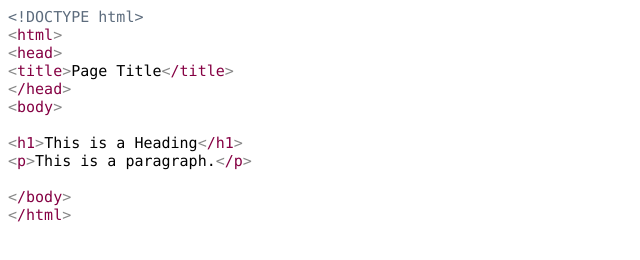
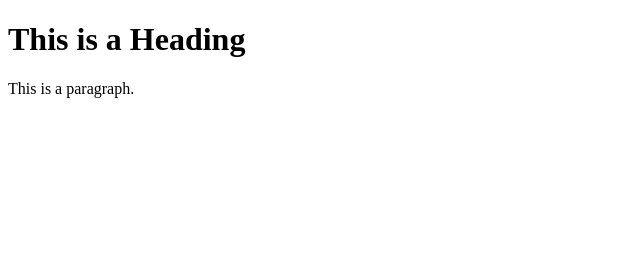
Before and after one commit to Meistermarla/meistermarla.github.io, a plain HTML site: page index.html in a window 1280 px wide. Shown: the whole page, without its empty margins (0-640 px from the left). Drawn offline with Linux system fonts and the light colour scheme.

Commit message:
txt > htmöl

```diff
--- a/index.html
+++ b/index.html
@@ -1,37 +1,12 @@
-<!DOCTYPE html PUBLIC "-//W3C//DTD HTML 4.01//EN" "http://www.w3.org/TR/html4/strict.dtd">
+<!DOCTYPE html>
 <html>
 <head>
-  <meta http-equiv="Content-Type" content="text/html; charset=utf-8">
-  <meta http-equiv="Content-Style-Type" content="text/css">
-  <title></title>
-  <meta name="Generator" content="Cocoa HTML Writer">
-  <meta name="CocoaVersion" content="2575.7">
-  <style type="text/css">
-    p.p1 {margin: 0.0px 0.0px 0.0px 0.0px; font: 15.0px Menlo; color: #5d6c7d; -webkit-text-stroke: #5d6c7d}
-    p.p2 {margin: 0.0px 0.0px 0.0px 0.0px; font: 15.0px Menlo; color: #850043; -webkit-text-stroke: #850043}
-    p.p3 {margin: 0.0px 0.0px 0.0px 0.0px; font: 15.0px Menlo; -webkit-text-stroke: #000000; min-height: 18.0px}
-    p.p4 {margin: 0.0px 0.0px 0.0px 0.0px; font: 15.0px Menlo; -webkit-text-stroke: #000000}
-    p.p5 {margin: 0.0px 0.0px 0.0px 0.0px; font: 15.0px Menlo; color: #850043; -webkit-text-stroke: #850043; background-color: #ffffff}
-    span.s1 {font-kerning: none; background-color: #ffffff}
-    span.s2 {font-kerning: none; color: #878787; background-color: #ffffff; -webkit-text-stroke: 0px #878787}
-    span.s3 {font-kerning: none; color: #000000; background-color: #ffffff; -webkit-text-stroke: 0px #000000}
-    span.s4 {font-kerning: none}
-    span.s5 {font-kerning: none; color: #850043; background-color: #ffffff; -webkit-text-stroke: 0px #850043}
-    span.s6 {font-kerning: none; color: #878787; -webkit-text-stroke: 0px #878787}
-  </style>
+<title>Page Title</title>
 </head>
 <body>
-<p class="p1"><span class="s1">&lt;!DOCTYPE html&gt;</span></p>
-<p class="p2"><span class="s2">&lt;</span><span class="s1">html</span><span class="s2">&gt;</span></p>
-<p class="p2"><span class="s2">&lt;</span><span class="s1">head</span><span class="s2">&gt;</span></p>
-<p class="p2"><span class="s2">&lt;</span><span class="s1">title</span><span class="s2">&gt;</span><span class="s3">Page Title</span><span class="s2">&lt;</span><span class="s1">/title</span><span class="s2">&gt;</span></p>
-<p class="p2"><span class="s2">&lt;</span><span class="s1">/head</span><span class="s2">&gt;</span></p>
-<p class="p2"><span class="s2">&lt;</span><span class="s1">body</span><span class="s2">&gt;</span></p>
-<p class="p3"><span class="s4"></span><br></p>
-<p class="p4"><span class="s2">&lt;</span><span class="s5">h1</span><span class="s2">&gt;</span><span class="s1">This is a Heading</span><span class="s2">&lt;</span><span class="s5">/h1</span><span class="s2">&gt;</span></p>
-<p class="p4"><span class="s2">&lt;</span><span class="s5">p</span><span class="s2">&gt;</span><span class="s1">This is a paragraph.</span><span class="s2">&lt;</span><span class="s5">/p</span><span class="s2">&gt;</span></p>
-<p class="p3"><span class="s4"></span><br></p>
-<p class="p2"><span class="s2">&lt;</span><span class="s1">/body</span><span class="s2">&gt;</span></p>
-<p class="p5"><span class="s6">&lt;</span><span class="s4">/html</span><span class="s6">&gt;</span></p>
+
+<h1>This is a Heading</h1>
+<p>This is a paragraph.</p>
+
 </body>
 </html>
```
